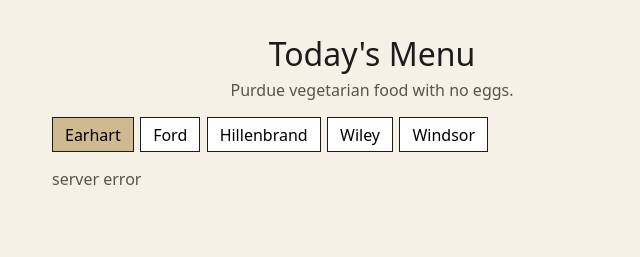
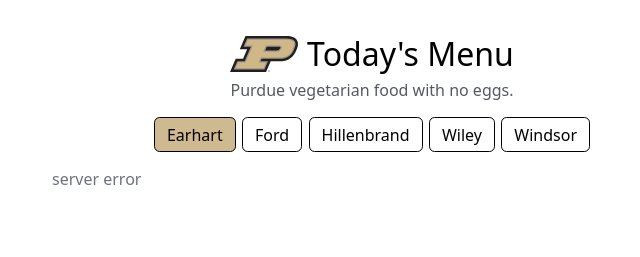
Before and after one commit to shahmilav/purdue-veg, a plain HTML site: page index.html in a window 1280 px wide. Shown: the whole page, without its empty margins (268-908 px from the left). Drawn offline with Linux system fonts and the light colour scheme; no server answers.

Commit message:
Add the purdue logo, update colors, and increase line spacing slightly

```diff
--- a/index.html
+++ b/index.html
@@ -7,7 +7,10 @@
   <link rel="stylesheet" href="style.css">
 </head>
 <body>
-  <h1>Today's Menu</h1>
+  <h1 class="title">
+    <img class="logo-p" src="assets/purdue-p.svg" alt="">
+    Today's Menu
+  </h1>
   <p class="blurb">Purdue vegetarian food with no eggs.</p>
 
   <!-- court buttons get filled in by app.js -->
--- a/style.css
+++ b/style.css
@@ -3,56 +3,72 @@ body {
   max-width: 40rem;
   margin: 2rem auto;
   padding: 0 1rem 3rem;
-  color: #1c1c1c;
-  background: #f6f1e7;
+  color: #000000;
+  background: #FFFFFF;
 }
 
-h1 {
+.title {
+  display: flex;
+  align-items: center;
+  justify-content: center;
+  gap: 0.6rem;
   margin: 0;
   font-weight: 400;
   text-align: center;
+  color: #000000;
+}
+
+.logo-p {
+  height: 2.25rem;
+  width: auto;
+  display: block;
 }
 
 .blurb {
   margin: 0.25rem 0 1rem;
-  color: #5c5346;
+  color: #555960;
   text-align: center;
 }
 
 nav {
   display: flex;
   flex-wrap: wrap;
+  justify-content: center;
   gap: 0.4rem;
 }
 
 button {
   font: inherit;
   padding: 0.35rem 0.75rem;
-  border: 1px solid #1c1c1c;
-  background: #fff;
+  border: 1px solid #000000;
+  border-radius: 0.35rem;
+  background: #FFFFFF;
+  color: #000000;
   cursor: pointer;
 }
 
 
 /* active */
 button.on {
-  background: #cfb991;
+  background: #CFB991;
 }
 
 #status {
-  color: #5c5346;
+  color: #6F727B;
   min-height: 1.2em;
 }
 
 h2 {
   font-size: 1.25rem;
   margin: 1.4rem 0 0.3rem;
-  border-bottom: 1px solid #1c1c1c;
+  border-bottom: 1px solid #000000;
+  color: #000000;
 }
 
 h3 {
   font-size: 1rem;
   margin: 0.8rem 0 0.2rem;
+  color: #8E6F3E;
 }
 
 ul {
@@ -61,5 +77,5 @@ ul {
 }
 
 li {
-  margin: 0.15rem 0;
+  margin: 0.60rem 0;
 }
```
Also changed, not shown: assets/purdue-p.svg (added).
